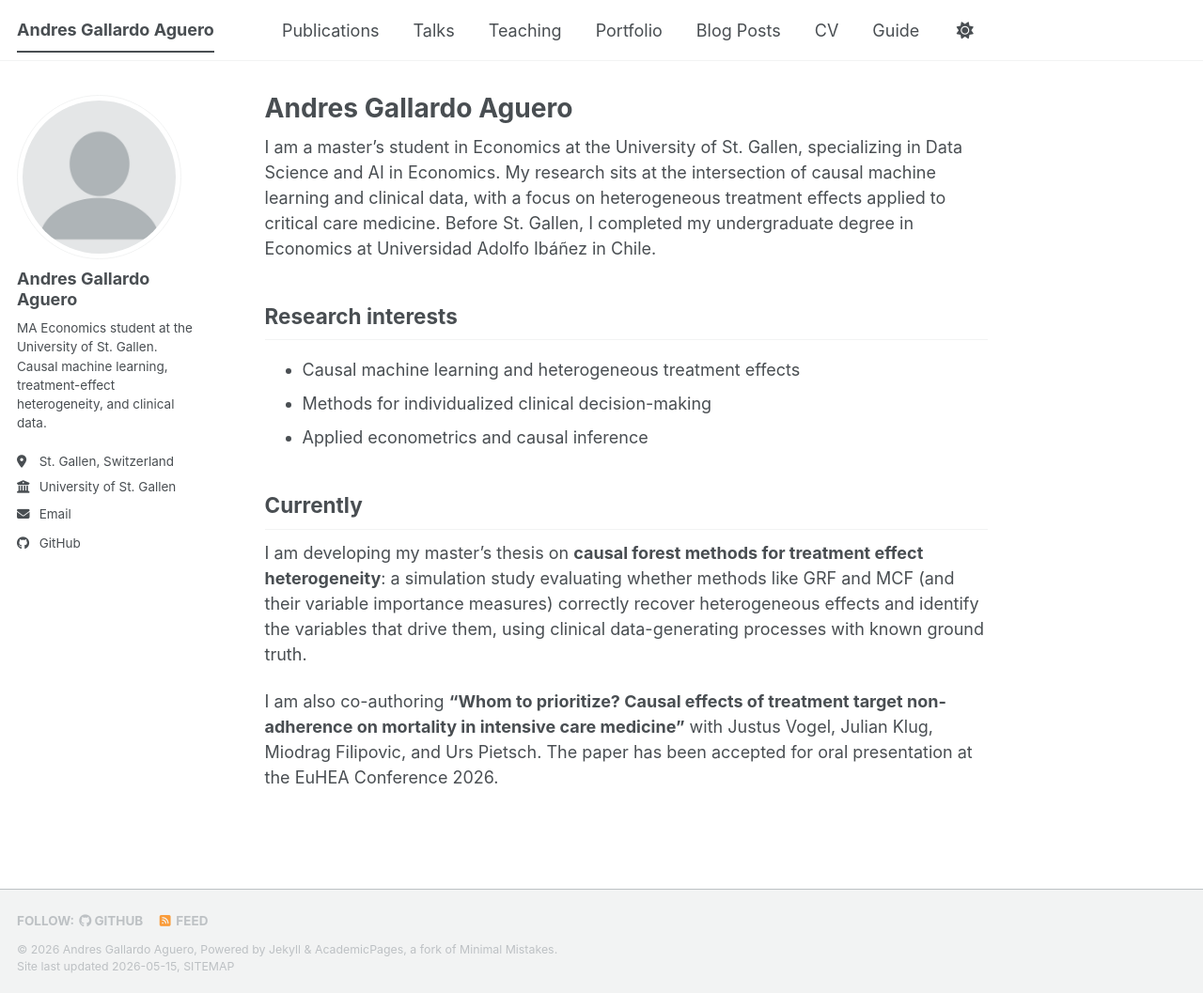
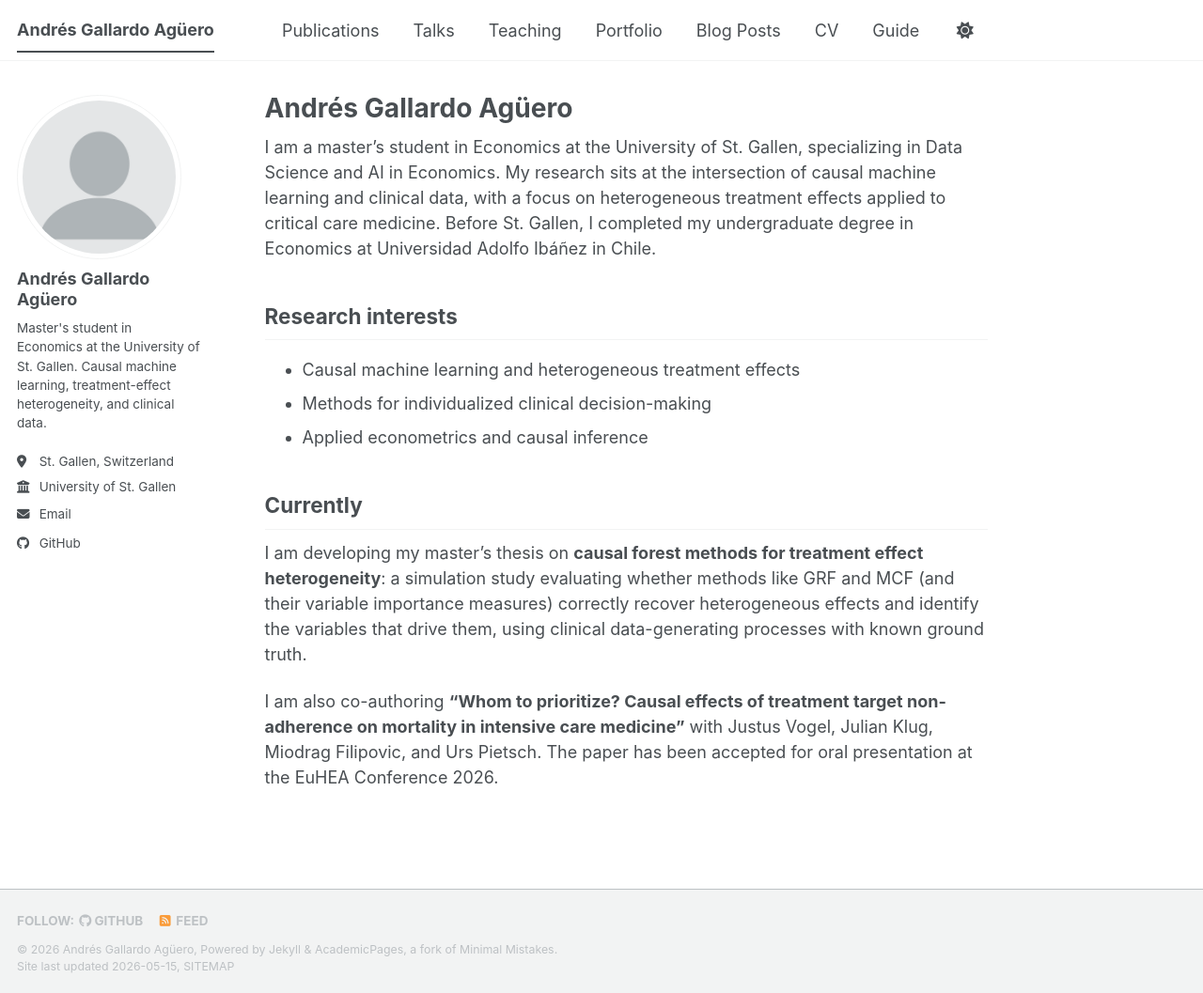
Before and after one commit to andresgallardoaguero/andresgallardoaguero.github.io, a Jekyll site: the page built from _pages/about.md, in a window 1280 px wide and 1057 px high. Shown: the whole window at 94% size. Built offline with Jekyll 4.4.1, drawn with Linux system fonts in a browser that asks for light colours; a script bundle is joined from its source files by our own code; library files that are not in the unit come from our copies.

Commit message:
Use accented Spanish spelling on the website
Switches the site name and page titles from Andres Gallardo Aguero to
Andres Gallardo Aguero with proper Spanish accents (acute on the e in
Andres, umlaut on the u in Aguero) in _config.yml and _pages/about.md.
The CV PDF keeps the unaccented form deliberately, since some applicant
tracking systems mishandle non-ASCII characters when parsing CVs.

Also rewords the site description to drop a stray em dash and expands
the abbreviated MA to master in the description and sidebar bio.

```diff
--- a/_config.yml
+++ b/_config.yml
@@ -9,10 +9,10 @@
 # Basic Site Settings
 locale                   : "en-US"
 site_theme               : "default" # The available themes options are "default", "air", "sunrise", "mint", "dirt" and "contrast"
-title                    : "Andres Gallardo Aguero"
+title                    : "Andrés Gallardo Agüero"
 title_separator          : "-"
-name                     : &name "Andres Gallardo Aguero"
-description              : &description "Andres Gallardo Aguero — MA Economics student at the University of St. Gallen. Research at the intersection of causal machine learning, econometrics, and clinical data."
+name                     : &name "Andrés Gallardo Agüero"
+description              : &description "Andrés Gallardo Agüero, master's student in Economics at the University of St. Gallen. Research at the intersection of causal machine learning, econometrics, and clinical data."
 url                      : https://andresgallardoaguero.github.io
 baseurl                  : ""
 repository               : "andresgallardoaguero/andresgallardoaguero.github.io"
@@ -23,9 +23,9 @@ repository               : "andresgallardoaguero/andresgallardoaguero.github.io"
 author:
   # Biographic information
   avatar           : "profile.png"
-  name             : "Andres Gallardo Aguero"
+  name             : "Andrés Gallardo Agüero"
   pronouns         : # example: "she/her"
-  bio              : "MA Economics student at the University of St. Gallen. Causal machine learning, treatment-effect heterogeneity, and clinical data."
+  bio              : "Master's student in Economics at the University of St. Gallen. Causal machine learning, treatment-effect heterogeneity, and clinical data."
   location         : "St. Gallen, Switzerland"
   employer         : "University of St. Gallen"
   uri              : # URL
@@ -34,10 +34,10 @@ author:
   # Academic websites
   academia         : # URL
   arxiv            : # URL - Update with the correct link to your profile
-  googlescholar    : # URL — add once you have a Google Scholar profile
+  googlescholar    : # URL. Add once you have a Google Scholar profile.
   inspire-hep      : # URL
   impactstory      : # URL
-  orcid            : # URL — add once you have an ORCID
+  orcid            : # URL. Add once you have an ORCID.
   semantic         : # URL
   ssrn             : # URL
   pubmed           : # URL
--- a/_pages/about.md
+++ b/_pages/about.md
@@ -1,6 +1,6 @@
 ---
 permalink: /
-title: "Andres Gallardo Aguero"
+title: "Andrés Gallardo Agüero"
 author_profile: true
 redirect_from:
   - /about/
```
